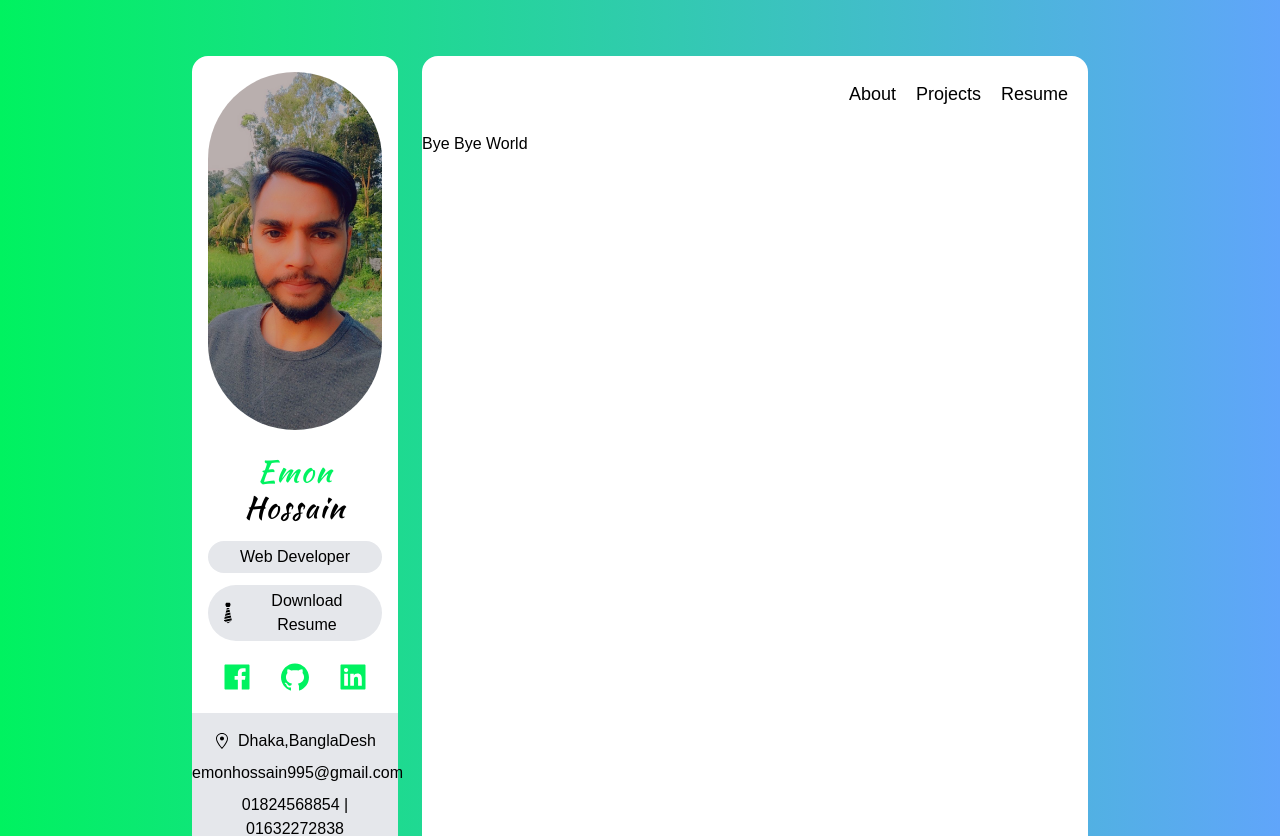
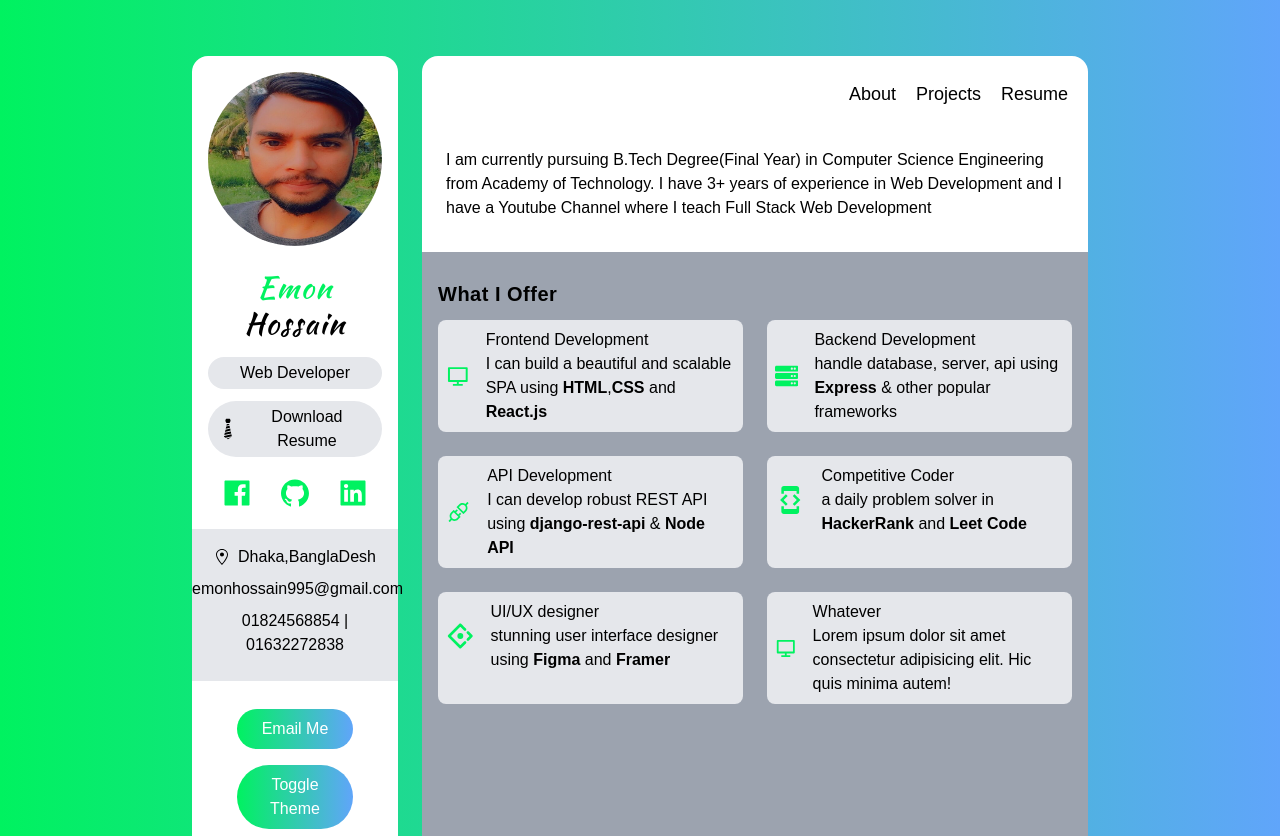
Before and after one commit to emon1995/portfolio-nextjs, a Next.js app: page / in a window 1280 px wide. Shown: the top 836 px of the page. Built offline with nearby package versions, Linux system fonts and the light colour scheme.

Commit message:
SideCard create

```diff
--- /dev/null
+++ b/components/ServiceCard.tsx
@@ -0,0 +1,24 @@
+import React, { FunctionComponent } from 'react';
+import { IService } from '../type';
+
+const ServiceCard: FunctionComponent<{ service: IService }> = ({
+  service: { Icon, title, about },
+}) => {
+  const createMarkup = () => {
+    return {
+      __html: about,
+    };
+  };
+
+  return (
+    <div className='flex items-center p-2 space-x-4'>
+      <Icon className='w-12 h-12 text-green' />
+      <div>
+        <h4>{title}</h4>
+        <p dangerouslySetInnerHTML={createMarkup()} />
+      </div>
+    </div>
+  );
+};
+
+export default ServiceCard;
--- a/components/Sidebar.tsx
+++ b/components/Sidebar.tsx
@@ -9,9 +9,11 @@ const Sidebar = () => {
   return (
     <div>
       <Image
-        className='w-32 h-32 mx-auto rounded-full'
+        className='mx-auto rounded-full h-30 w-30 '
         src={ProfilePic}
         alt='user avatar'
+        height='300w'
+        width='300w'
       />
       <h3 className='my-4 text-3xl font-medium tracking-wider font-kaushan'>
         <span className='text-green'>Emon</span> Hossain
@@ -44,7 +46,7 @@ const Sidebar = () => {
           <GoLocation />
           <span>Dhaka,BanglaDesh</span>
         </div>
-        <p className='my-2'>emonhossain995@gmail.com</p>
+        <p className='my-2 justify-self-auto'>emonhossain995@gmail.com</p>
         <p className='my-2'>01824568854 | 01632272838</p>
       </div>
       {/* Email Button */}
--- a/pages/_app.tsx
+++ b/pages/_app.tsx
@@ -9,7 +9,7 @@ function MyApp({ Component, pageProps }: AppProps) {
       <div className='col-span-12 p-4 text-center bg-white lg:col-span-3 rounded-2xl'>
         <Sidebar />
       </div>
-      <div className='flex flex-col col-span-12 bg-white lg:col-span-9 rounded-2xl'>
+      <div className='flex flex-col col-span-12 overflow-hidden bg-white lg:col-span-9 rounded-2xl'>
         <Navbar />
         <Component {...pageProps} />
       </div>
--- a/pages/index.tsx
+++ b/pages/index.tsx
@@ -1,25 +1,43 @@
-import { GetServerSidePropsContext } from 'next';
 import React from 'react';
+import ServiceCard from '../components/ServiceCard';
+import { services } from '../data';
 
-const Index = ({ services }) => {
+const Index = () => {
   return (
-    <div>
-      <p>Bye Bye World</p>
+    <div className='flex flex-col flex-grow px-6 pt-1'>
+      <h6 className='my-3 font-medium'>
+        I am currently pursuing B.Tech Degree(Final Year) in Computer Science
+        Engineering from Academy of Technology. I have 3+ years of experience in
+        Web Development and I have a Youtube Channel where I teach Full Stack
+        Web Development
+      </h6>
+      <div
+        className='flex-grow p-4 mt-5 bg-gray-400'
+        style={{ marginRight: '-1.5rem', marginLeft: '-1.5rem' }}>
+        <h4 className='my-3 text-xl font-bold tracking-wide'>What I Offer</h4>
+        <div className='grid gap-6 lg:grid-cols-2'>
+          {services.map((service) => (
+            <div
+              key={service.title}
+              className='col-span-2 bg-gray-200 rounded-lg lg:col-span-1'>
+              <ServiceCard service={service} />
+            </div>
+          ))}
+        </div>
+      </div>
     </div>
   );
 };
 
 export default Index;
 
-export const getServerSideProps = async (
-  context: GetServerSidePropsContext
-) => {
-  const res = await fetch('http://localhost:3000/api/services');
-  const data = await res.json();
+// export const getServerSideProps = async(context: GetServerSidePropsContext) => {
+//   const res = await fetch('http://localhost:3000/api/services');
+//   const data = await res.json();
 
-  return {
-    props: {
-      services: data.services,
-    },
-  };
-};
+//   return{
+//     props:{
+//       services: data.services
+//     }
+//   }
+// }
```
Also changed, not shown: public/emon.jpg.
